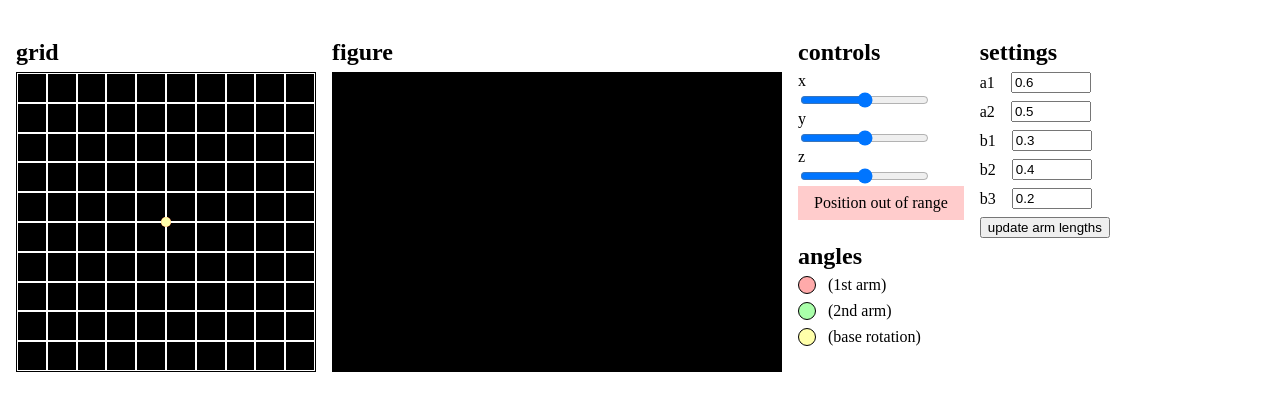
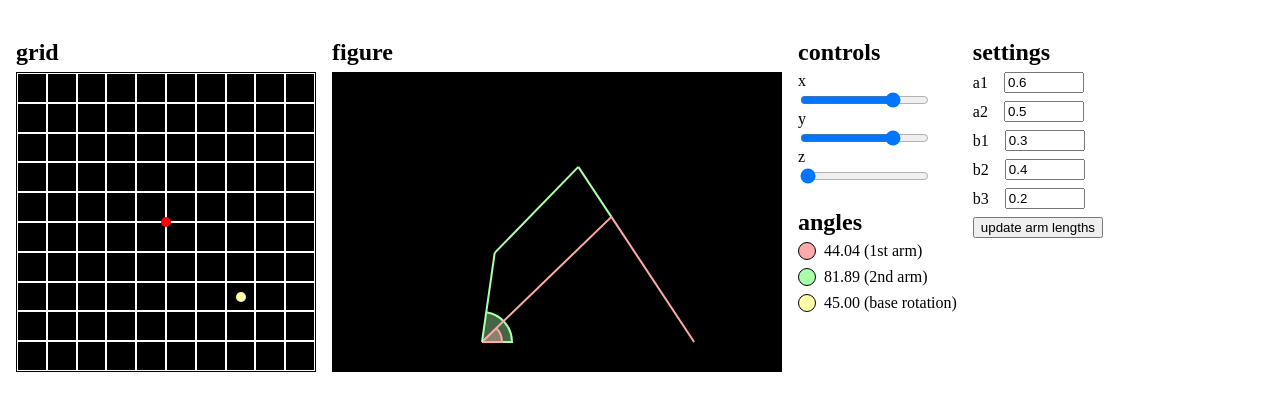
Before and after one commit to ongspxm/robotic-arm, a plain HTML site: page index.html in a window 1280 px wide. Drawn offline with Linux system fonts and the light colour scheme.

Commit message:
Update index.html

```diff
--- a/index.html
+++ b/index.html
@@ -1 +1 @@
-<html><head><script src="script.js"></script><link rel="stylesheet" href="style.css"/></head><body onload="init();"><div class="parts"><div class="part"><div class="title">grid</div><div id="grid"><table id="lines"></table><div class="point" id="origin"></div><div class="point" id="target"></div></div></div><div class="part"><div class="title">figure</div><svg id="figure"><path id="angle2"></path><path id="angle1"></path><line id="a1"></line><line id="a2"></line><line id="b1"></line><line id="b2"></line><line id="b3"></line></svg></div><div class="part"><div class="title">controls</div><div class="subtitle">x</div><input id="ctrlx" type="range" min="-100" max="100" onchange="move();" val="50"/><div class="subtitle">y</div><input id="ctrly" type="range" min="-100" max="100" onchange="move();" val="50"/><div class="subtitle">z</div><input id="ctrlz" type="range" min="0" max="100" onchange="move();" val="0"/><div id="error"></div><div class="title">angles</div><div id="val-angle1"></div><div id="val-angle2"></div><div id="val-angle3"></div></div><div class="part" id="settings"><div class="title">settings</div></div></div></body></html>
+<html><head><script src="script.js"></script><link rel="stylesheet" href="style.css"/></head><body onload="init();"><div class="parts"><div class="part"><div class="title">grid</div><div id="grid"><table id="lines"></table><div class="point" id="origin"></div><div class="point" id="target"></div></div></div><div class="part"><div class="title">figure</div><svg id="figure"><path id="angle2"></path><path id="angle1"></path><line id="a1"></line><line id="a2"></line><line id="b1"></line><line id="b2"></line><line id="b3"></line></svg></div><div class="part"><div class="title">controls</div><div class="subtitle">x</div><input id="ctrlx" type="range" min="-100" max="100" onchange="move();" value="50"/><div class="subtitle">y</div><input id="ctrly" type="range" min="-100" max="100" onchange="move();" value="50"/><div class="subtitle">z</div><input id="ctrlz" type="range" min="0" max="100" onchange="move();" value="0"/><div id="error"></div><div class="title">angles</div><div id="val-angle1"></div><div id="val-angle2"></div><div id="val-angle3"></div></div><div class="part" id="settings"><div class="title">settings</div></div></div></body></html>
```
